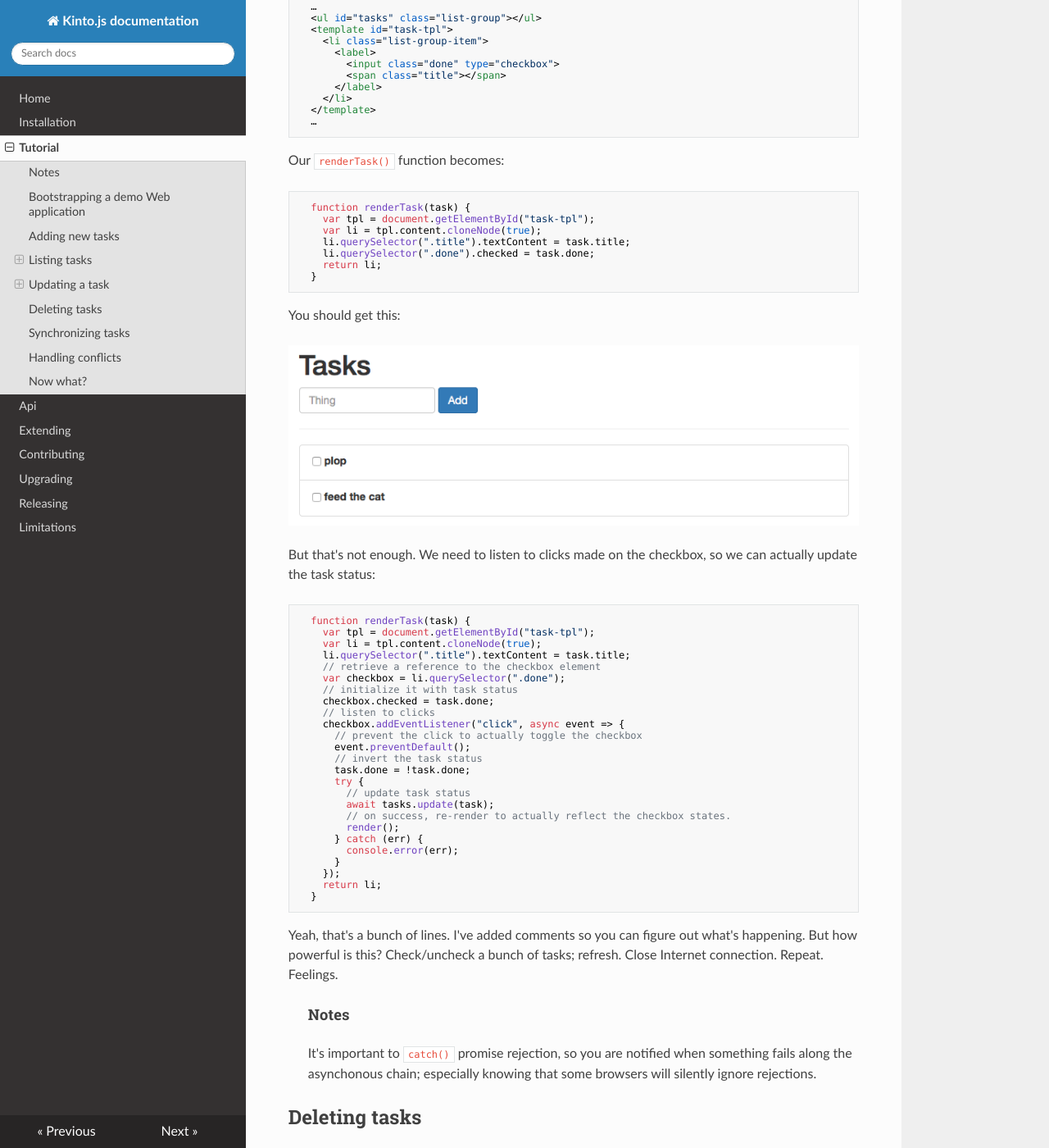
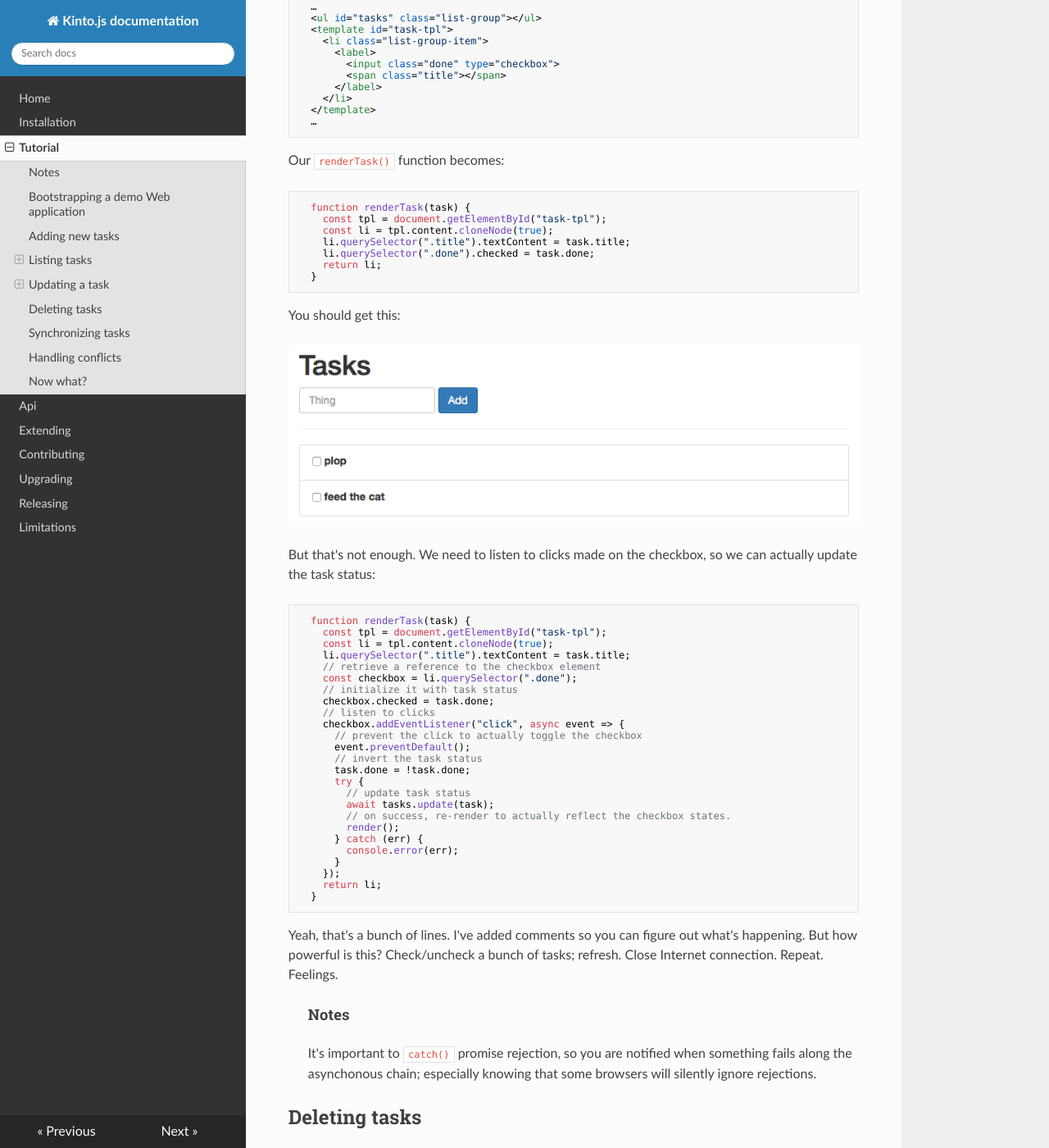
Before and after one commit to Kinto/kinto.js, an MkDocs documentation site: the page built from docs/tutorial.md, in a window 1280 px wide and 1400 px high, scrolled down 4509 px. Shown: the whole window at 82% size. Built offline with MkDocs 1.6.1, drawn with Linux system fonts in a browser that asks for light colours; nearby versions of some CDN libraries; old or Windows-style settings are respelled for this version of MkDocs; some of the changed text lies outside the part shown.

Commit message:
Update doc examples to use const instead of var or global vars

````diff
--- a/docs/tutorial.md
+++ b/docs/tutorial.md
@@ -46,8 +46,8 @@
 
 ```js
 function main() {
-  var db = new Kinto();
-  var tasks = db.collection("tasks");
+  const db = new Kinto();
+  const tasks = db.collection("tasks");
 }
 
 window.addEventListener("DOMContentLoaded", main);
@@ -63,8 +63,8 @@
 
 ```js
 function main() {
-  var db = new Kinto();
-  var tasks = db.collection("tasks");
+  const db = new Kinto();
+  const tasks = db.collection("tasks");
 
   document.getElementById("form")
     .addEventListener("submit", async event => {
@@ -103,8 +103,8 @@
 
 ```js
 function main() {
-  var db = new Kinto();
-  var tasks = db.collection("tasks");
+  const db = new Kinto();
+  const tasks = db.collection("tasks");
 
   document.getElementById("form")
     .addEventListener("submit", async event => {
@@ -124,14 +124,14 @@
     });
 
   function renderTask(task) {
-    var li = document.createElement("li");
+    const li = document.createElement("li");
     li.classList.add("list-group-item");
     li.innerHTML = task.title;
     return li;
   }
 
   function renderTasks(tasks) {
-    var ul = document.getElementById("tasks");
+    const ul = document.getElementById("tasks");
     ul.innerHTML = "";
     tasks.forEach(task => {
       ul.appendChild(renderTask(task));
@@ -195,8 +195,8 @@
 
 ```js
   function renderTask(task) {
-    var tpl = document.getElementById("task-tpl");
-    var li = tpl.content.cloneNode(true);
+    const tpl = document.getElementById("task-tpl");
+    const li = tpl.content.cloneNode(true);
     li.querySelector(".title").textContent = task.title;
     li.querySelector(".done").checked = task.done;
     return li;
@@ -211,11 +211,11 @@
 
 ```js
   function renderTask(task) {
-    var tpl = document.getElementById("task-tpl");
-    var li = tpl.content.cloneNode(true);
+    const tpl = document.getElementById("task-tpl");
+    const li = tpl.content.cloneNode(true);
     li.querySelector(".title").textContent = task.title;
     // retrieve a reference to the checkbox element
-    var checkbox = li.querySelector(".done");
+    const checkbox = li.querySelector(".done");
     // initialize it with task status
     checkbox.checked = task.done;
     // listen to clicks
@@ -315,7 +315,7 @@
 Then, update the JavaScript:
 
 ```js
-var syncOptions = {
+const syncOptions = {
   remote: "https://kinto.dev.mozaws.net/v1",
   headers: {Authorization: "Basic " + btoa("user:pass")}
 };
````
Also changed, not shown: docs/advanced.md (+8 -8 lines), docs/api.md (+11 -11 lines).
